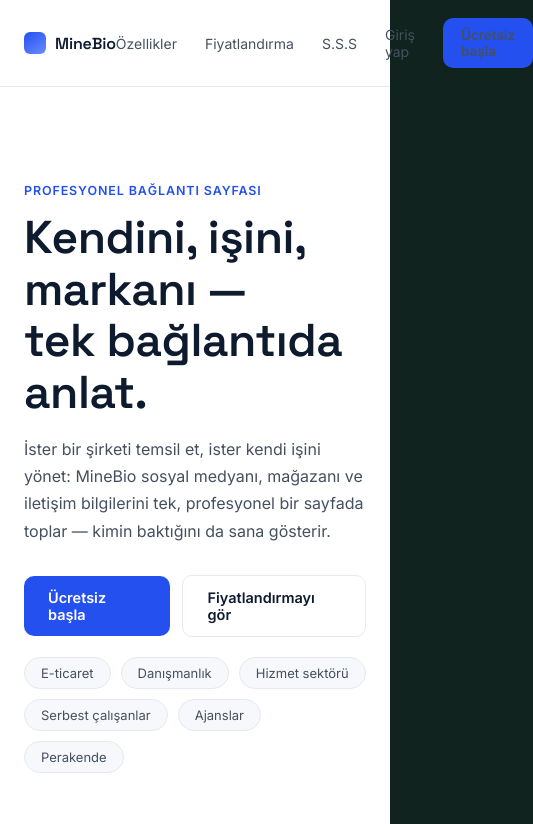
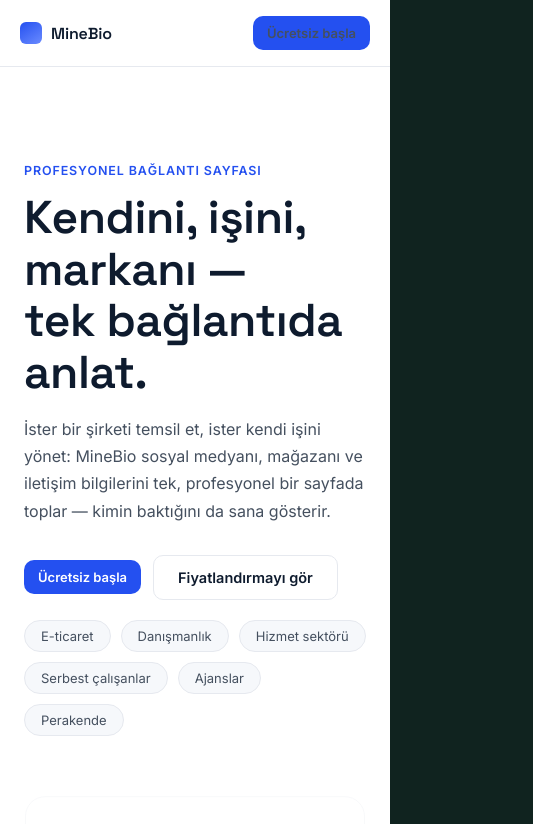
Before and after one commit to enisasistbt-ai/teksayfa, a Next.js app: page / in a window 390 px wide. Shown: the top 824 px of the page, 533 px wide, since content can reach past the window. Built offline with nearby package versions, Linux system fonts and the light colour scheme.

Commit message:
Add files via upload

```diff
--- a/app/globals.css
+++ b/app/globals.css
@@ -650,26 +650,41 @@ textarea {
 .corp-nav-inner {
   max-width: 1080px;
   margin: 0 auto;
-  padding: 18px 24px;
+  padding: 16px 20px;
   display: flex;
   align-items: center;
   justify-content: space-between;
+  gap: 12px;
 }
 
-.corp-nav-links {
+.corp-nav-secondary {
   display: flex;
   align-items: center;
-  gap: 28px;
+  gap: 24px;
 }
 
-.corp-nav-links a {
+.corp-nav-secondary a {
   font-size: 14px;
   color: var(--c-body);
   text-decoration: none;
+  white-space: nowrap;
 }
 
-.corp-nav-links a:hover {
+.corp-nav-secondary a:hover {
   color: var(--c-ink);
+}
+
+@media (max-width: 720px) {
+  .corp-nav-secondary > a:not(.corp-btn) {
+    display: none;
+  }
+  .corp-nav-secondary {
+    gap: 12px;
+  }
+  .corp-btn {
+    padding: 9px 14px !important;
+    font-size: 13px !important;
+  }
 }
 
 .corp-section {
--- a/app/page.js
+++ b/app/page.js
@@ -118,7 +118,7 @@ export default function Home() {
     <div className="corp-landing">
       <nav className="corp-nav">
         <div className="corp-nav-inner">
-          <div className="row" style={{ gap: 9 }}>
+          <div className="row" style={{ gap: 9, flexShrink: 0 }}>
             <span
               style={{
                 width: 22,
@@ -132,7 +132,7 @@ export default function Home() {
               MineBio
             </span>
           </div>
-          <div className="corp-nav-links">
+          <div className="corp-nav-secondary">
             <a href="#ozellikler">Özellikler</a>
             <Link href="/fiyatlandirma">Fiyatlandırma</Link>
             <a href="#sss">S.S.S</a>
```
